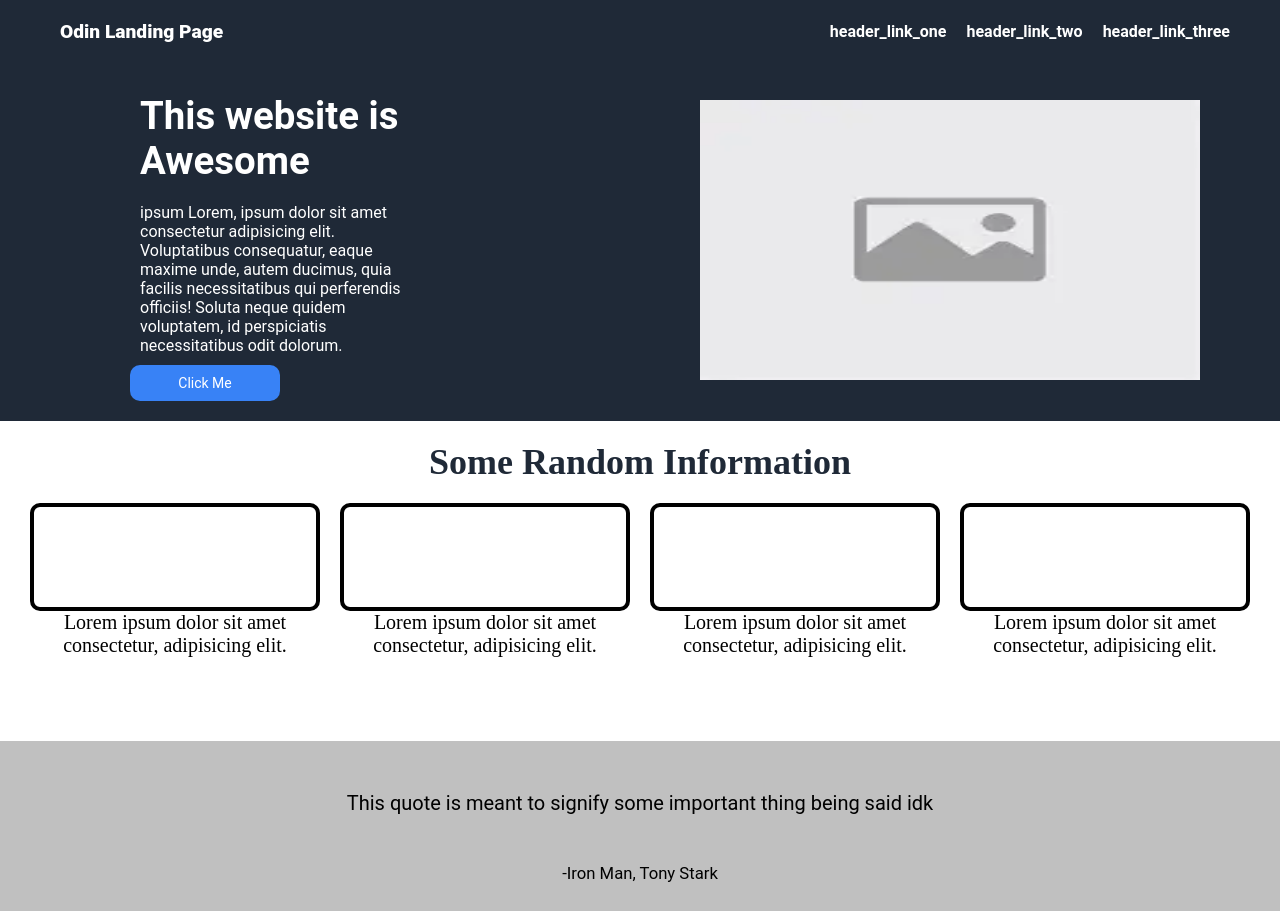
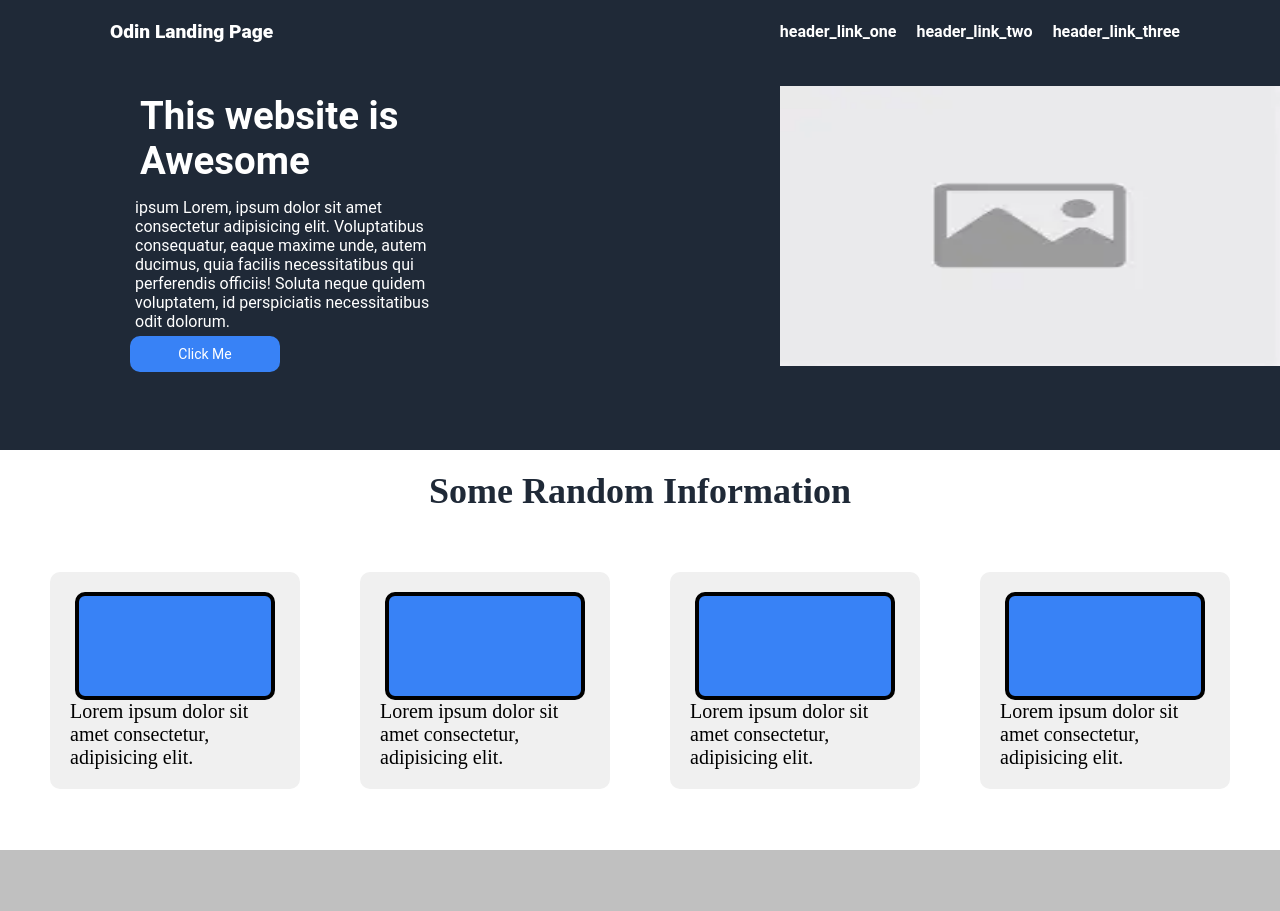
Before and after one commit to LeGoober/OdinProject-The_Landing_Page_Project, a plain HTML site: page index.html in a window 1280 px wide. Shown: the top 911 px of the page. Drawn offline with Linux system fonts and the light colour scheme.

Commit message:
Completed the initial rendition of the Odin Project assignment on creating a basic landing page

```diff
--- a/styles.css
+++ b/styles.css
@@ -54,6 +54,7 @@ header {
     color: #fff;
     display: flex;
     flex-direction: column;
+    height: 450px;
 }
 
 .navigation-container {
@@ -69,10 +70,13 @@ header {
 
 .logo-container {
     padding: 10px;
-    margin-left: 50px;
+    width: 200px;
+    margin-left: 100px;
+    margin-right: 50px;
     font-weight: 900;
     font-size: larger;
     font-family: 'Roboto', sans-serif;
+    justify-content: center;
 }
 
 .header-links {
@@ -80,7 +84,7 @@ header {
     gap: 20px;
     text-decoration: none;
     font-weight: bold;
-    margin-right: 50px;
+    margin-right: 100px;
 }
 
 
@@ -95,17 +99,18 @@ header {
     /* for horizontal spacing */
     align-items: center;
     /* or stretch/flex-start as needed */
-    gap: 250px;
+    gap: 300px;
     margin-left: 100px;
 }
 
 .header-item-one {
+    width: 300px;
     padding: 10px;
     margin: 10px 20px;
     align-items: center;
     flex-wrap: wrap;
     display: flex;
-    flex: 1;
+    flex: 1 1 auto;
 }
 
 .header-item-two {
@@ -124,7 +129,8 @@ header {
 }
 
 .header-paragraph {
-    padding: 10px;
+    padding: 5px;
+    margin: auto;
     font-weight: 400;
     font-family: 'Roboto', sans-serif;
 }
@@ -157,9 +163,10 @@ img {
     STYLING FOR THE RANDOM INFORMATION CONTAINER
 ************************* */
 .random-information-container {
-    height: 300px;
+    height: 400px;
     flex-wrap: wrap;
     flex-direction: column;
+    display: flex;
 }
 
 .container-heading {
@@ -168,7 +175,7 @@ img {
     font-weight: 900;
     color: #1F2937;
     display: flex;
-    margin: 20px 10px;
+    margin: 20px 20px;
     justify-content: center;
     align-items: center;
 }
@@ -182,8 +189,23 @@ img {
     gap: 20px;
 }
 
+.flex-item {
+    flex: 1;
+    padding: 20px;
+    margin: 20px;
+    border-radius: 10px;
+    background-color: #f0f0f0;
+    display: flex;
+    flex-direction: column;
+    justify-content: center;
+    align-items: center;
+}
+
 .display-flex-item {
     flex: 1;
+    height: 200px;
+    width: 200px;
+    background-color: #3882F6;
     border: 4px solid black;
     padding: 50px 20px;
     gap: 10px;
@@ -191,19 +213,10 @@ img {
 }
 
 .display-flex-text {
-    text-align: center;
+    text-align:start;
+    justify-content: flex-start;
     font-size: 20px;
     font-weight: 400;
-}
-
-.flex-item-one,
-.flex-item-two,
-.flex-item-three,
-.flex-item-four {
-    gap: 40px;
-    display: flex;
-    flex-direction: column;
-    align-items: stretch;
 }
 
 .quote-container {
@@ -213,6 +226,22 @@ img {
     align-items: center;
     background-color: silver;
     padding: 50px;
+    height: 400px;
+}
+
+.quote-item-text {
+    display: flex;
+
+    font-size: 20px;
+    font-weight: 400;
+}
+
+.quote-item-text p{
+    background-color: silver;
+    font-weight: 900;
+    font-size: 36px;
+    font-family: 'Roboto', sans-serif;
+    text-align: center;
 }
 
 .quote-item {
@@ -222,14 +251,10 @@ img {
     border-radius: 10px;
 }
 
-.quote-item-text {
-    flex: 1;
-    font-weight: 900;
-    font-size: larger;
+.quote-item p{
     font-family: 'Roboto', sans-serif;
-    text-align: center;
-    font-size: 20px;
-    font-weight: 400;
+    font-style: italic;
+    font-weight: 300;
 }
 
 .bottom-container {
@@ -237,8 +262,8 @@ img {
     justify-content: center;
     align-items: center;
     margin: 20px 0;
-    height: 200px;
-    background-color: #3882F6;
+    height: 300px;
+/*    background-color: #3882F6;*/
 }
 
 .bottom-item {
```
